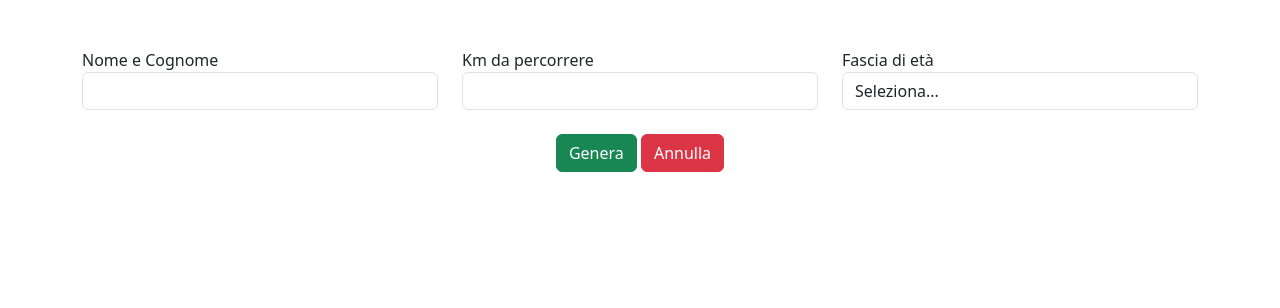
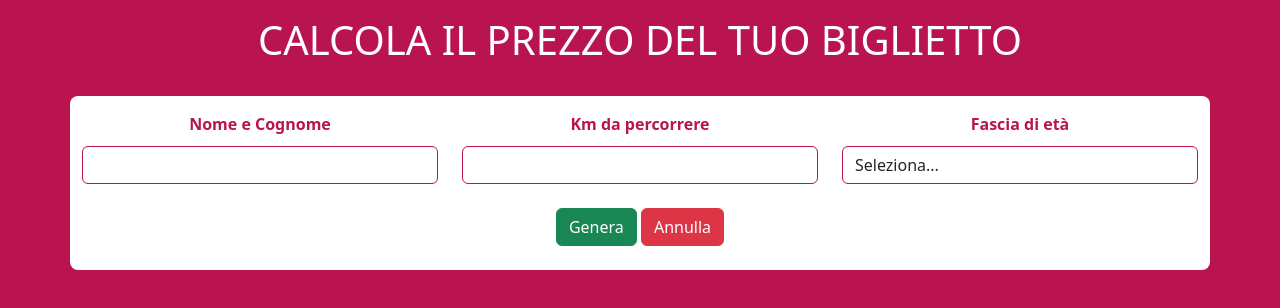
Before and after one commit to DorinVieru/js-biglietto-treno-form, a plain HTML site: page index.html in a window 1280 px wide. Drawn offline with nearby package versions, Linux system fonts and the light colour scheme.

Commit message:
[UPDATE] Style of form on html & css

```diff
--- a/css/style.css
+++ b/css/style.css
@@ -3,3 +3,23 @@
     padding: 0;
     box-sizing: border-box;
 }
+
+body{
+    background-color: #B91450;
+}
+
+.bg_color_row{
+    background-color: white;
+}
+
+label{
+    color: #B91450 ;
+    font-weight: 700;
+    display: flex;
+    justify-content: center;
+}
+
+.border_input{
+    border: 1px solid #B91450;
+    margin-top: 10px;
+}
--- a/index.html
+++ b/index.html
@@ -11,31 +11,31 @@
 <body>
     <div class="container my-3">
         <div class="row">
-            <div class="col-12">
-                <h1 id="title"></h1>
+            <div class="col-12 text-white text-center fw-bold">
+                <h1 id="title">CALCOLA IL PREZZO DEL TUO BIGLIETTO</h1>
             </div>
         </div>
     </div>
     <div class="container my-4">
-        <div class="row">
-            <div class="col-4">
+        <div class="row bg_color_row rounded-3">
+            <div class="col-4 mt-3">
                 <label for="nome_e_cognome">Nome e Cognome</label>
-                <input type="text" id="nome_e_cognome" class="form-control">
+                <input type="text" id="nome_e_cognome" class="form-control border_input">
             </div>
-            <div class="col-4">
+            <div class="col-4 mt-3">
                 <label for="km">Km da percorrere</label>
-                <input type="text" id="km" class="form-control">
+                <input type="text" id="km" class="form-control border_input">
             </div>
-            <div class="col-4">
+            <div class="col-4 mt-3">
                 <label for="eta">Fascia di età</label>
-                <select name="eta" id="eta" class="form-control">
+                <select name="eta" id="eta" class="form-control border_input">
                     <option value="">Seleziona...</option>
                     <option value="magg">Maggiorenne</option>
                     <option value="min">Minorenne</option>
                     <option value="over">Over 65+</option>
                 </select>
             </div>
-            <div class="col-12 mt-4 text-center">
+            <div class="col-12 my-4 text-center">
                 <button id="button_genera" class="btn btn-success">Genera</button>
                 <button class="btn btn-danger">Annulla</button>
             </div>
```
